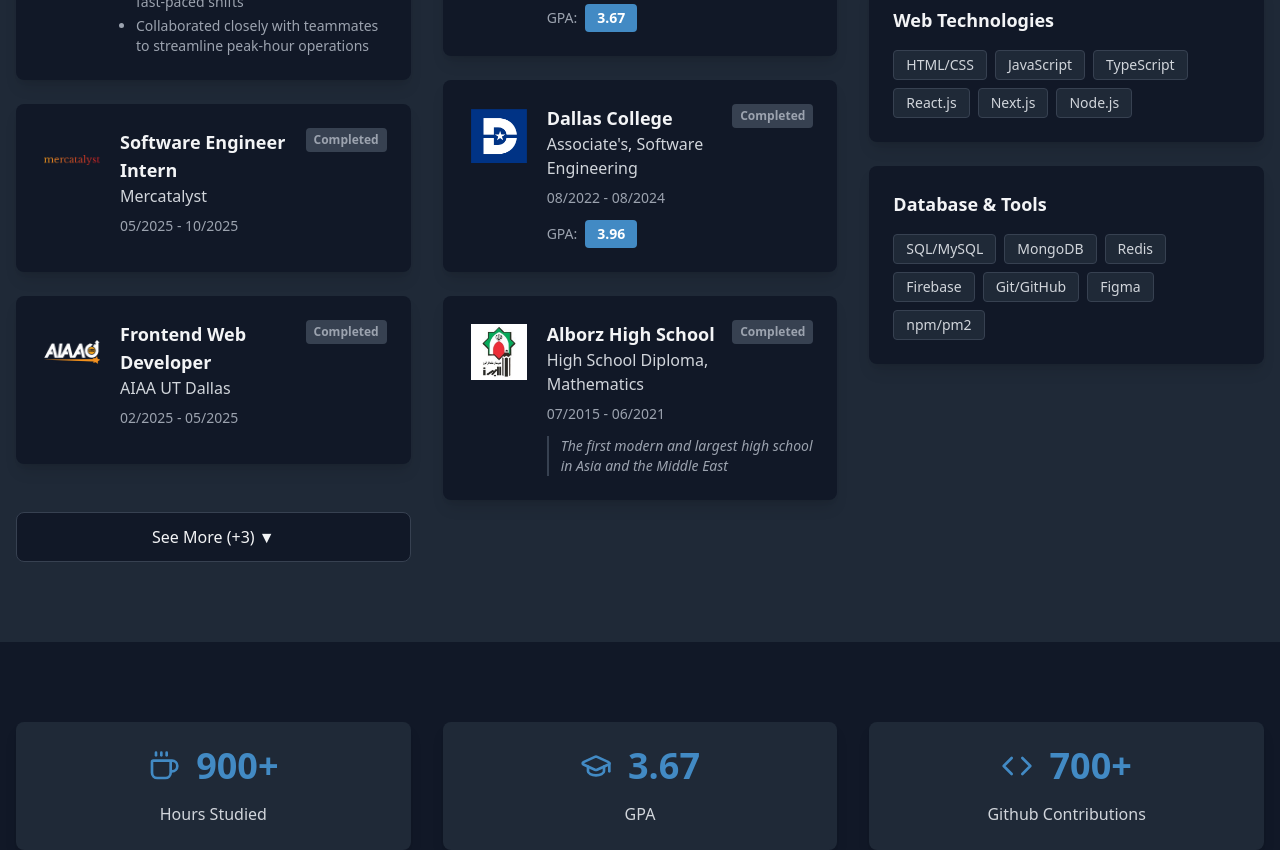
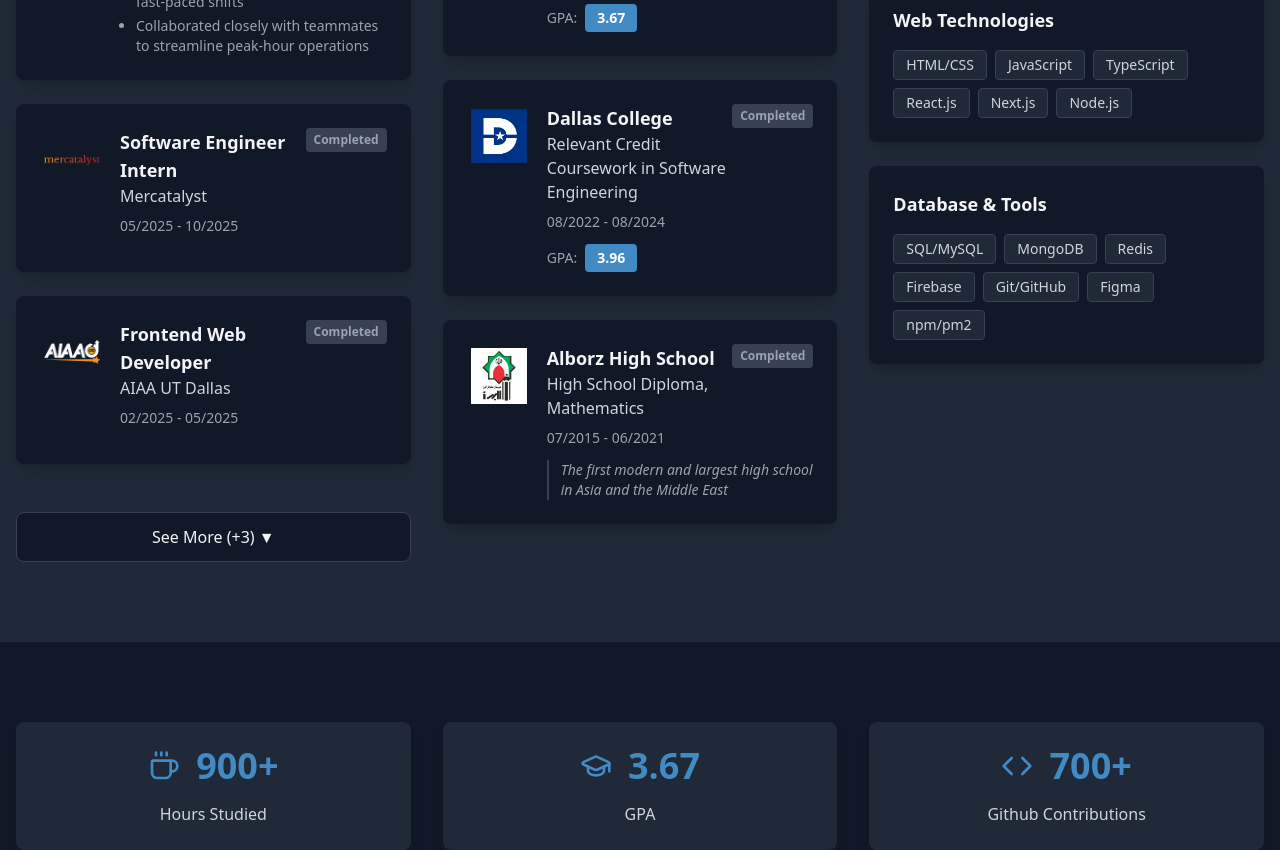
Before and after one commit to ParsaBazrpash/ParsaBazrpash, a Next.js app: page / in a window 1280 px wide. Shown: the part 1040-1890 px from the top of the page. Built offline with nearby package versions, Linux system fonts and the light colour scheme.

Commit message:
Update page.tsx

```diff
--- a/src/app/page.tsx
+++ b/src/app/page.tsx
@@ -327,7 +327,7 @@ export default function Home() {
             {
               logo: "/logos/dallascollege.png",
               school: "Dallas College",
-              degree: "Associate's, Software Engineering",
+              degree: "Relevant Credit Coursework in Software Engineering",
               period: "08/2022 - 08/2024",
               gpa: "3.96",
               status: "Completed"
```
